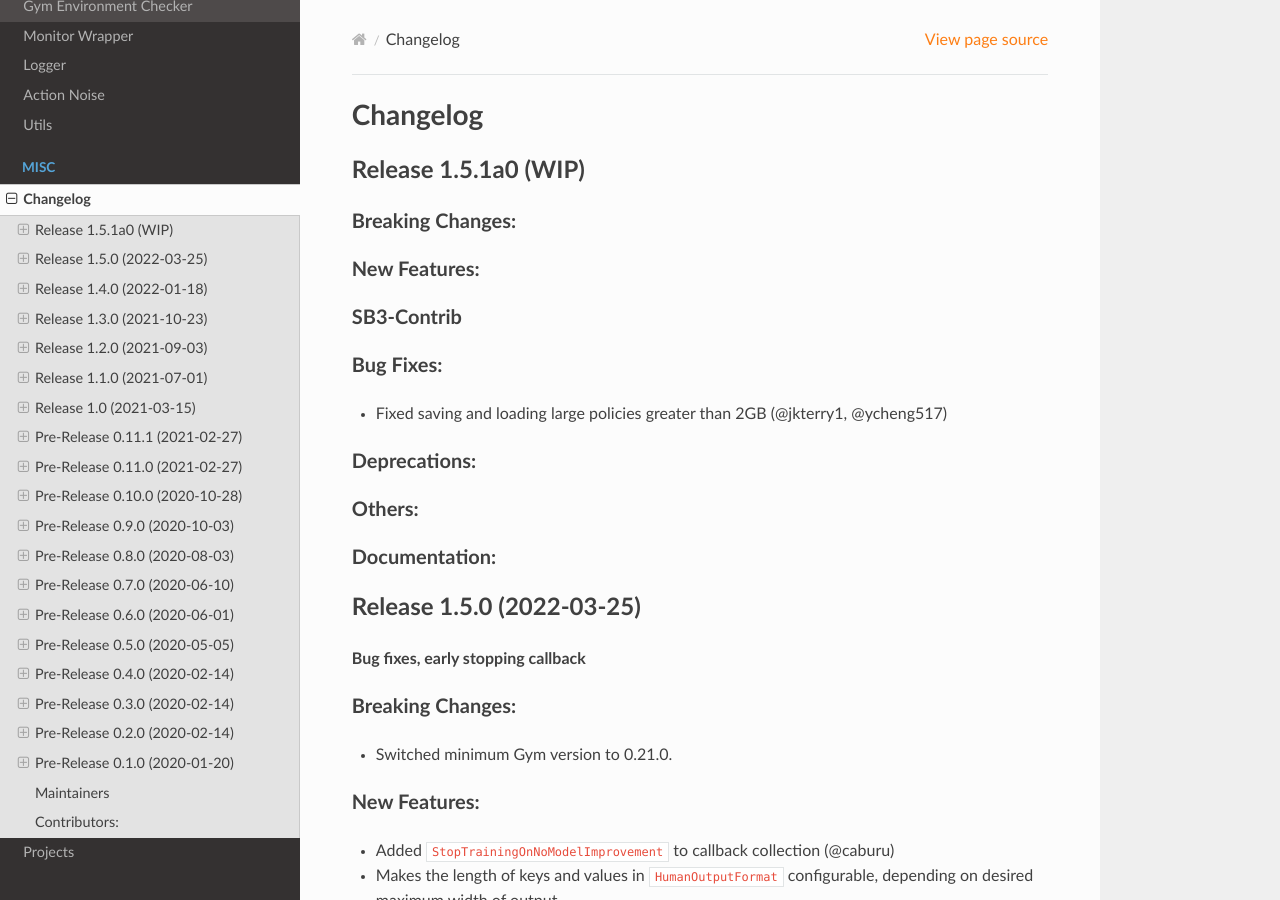
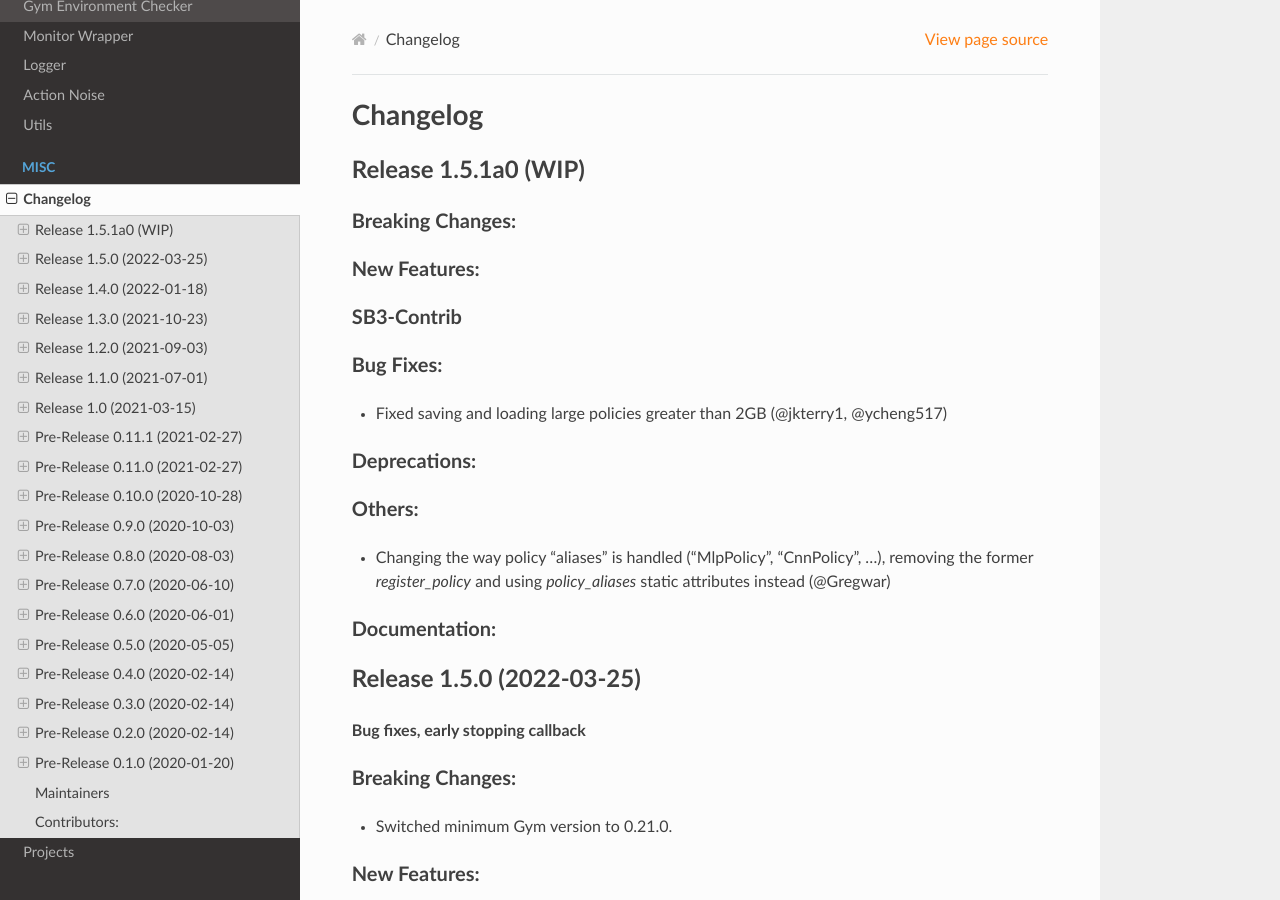
Before and after one commit to DLR-RM/stable-baselines3, a Sphinx documentation site: the page built from docs/misc/changelog.rst, in a window 1280 px wide and 900 px high. Built offline with Sphinx 7.4.7 and the Read the Docs theme 2.0.0, drawn with Linux system fonts in a browser that asks for light colours.

Commit message:
Adding change in the changelog

```diff
--- a/docs/misc/changelog.rst
+++ b/docs/misc/changelog.rst
@@ -25,6 +25,8 @@ Deprecations:
 
 Others:
 ^^^^^^^
+- Changing the way policy "aliases" is handled ("MlpPolicy", "CnnPolicy", ...), removing the former
+  `register_policy` and using `policy_aliases` static attributes instead (@Gregwar)
 
 Documentation:
 ^^^^^^^^^^^^^^
```
